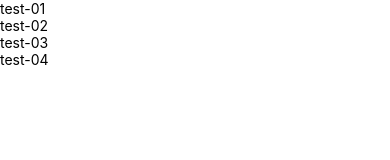
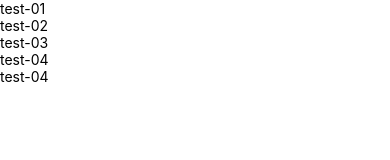
Before and after one commit to GovindSharmaTW/test-task, a React Native app: screen / in a window 390 px wide. Shown: the top 160 px of the page. Built offline with nearby package versions, Linux system fonts and the light colour scheme.

Commit message:
add development data

```diff
--- a/App.tsx
+++ b/App.tsx
@@ -19,6 +19,7 @@ function App() {
     { id: 2, title: 'test-02', body: 'Lorem ipsum dummy test' },
     { id: 3, title: 'test-03', body: 'Lorem ipsum dummy test' },
     { id: 4, title: 'test-04', body: 'Lorem ipsum dummy test' },
+    { id: 5, title: 'test-04', body: 'Lorem ipsum dummy test_development' }
   ];
 
   return (
```
